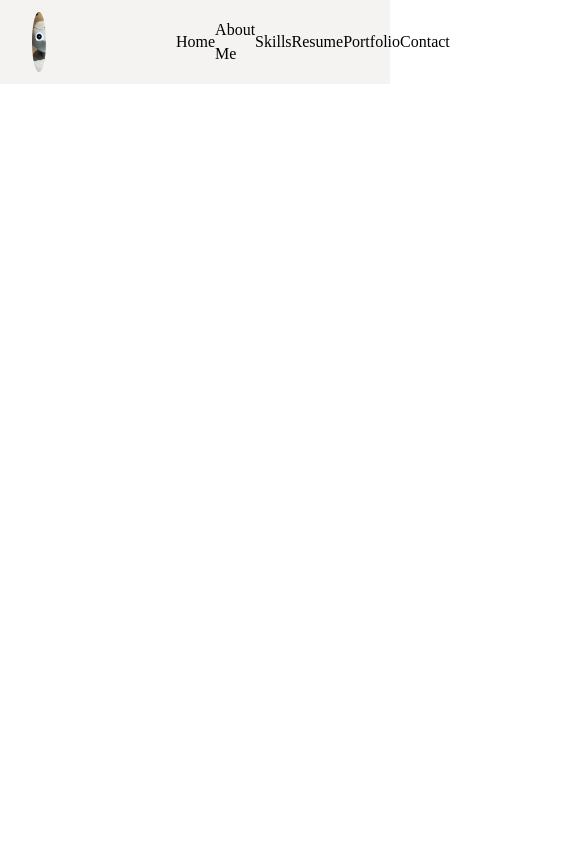
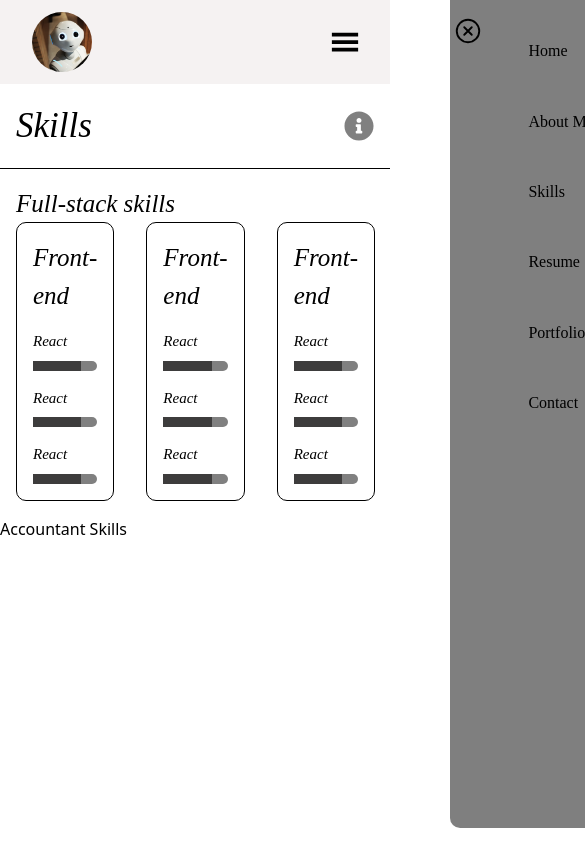
Before and after one commit to Gakiri001/personalPortfolio, a React (Vite) app: page /skills in a window 390 px wide. Shown: the top 844 px of the page, 585 px wide, since content can reach past the window. Built offline with nearby package versions, Linux system fonts and the light colour scheme.

Commit message:
skills listing

```diff
--- a/src/App.jsx
+++ b/src/App.jsx
@@ -2,6 +2,7 @@ import Header from "./components/Header/Header";
 import { BrowserRouter, Route, Routes } from "react-router-dom";
 import Home from "./pages/Home/Home";
 import About from "./pages/About/About";
+import Skills from "./pages/Skills/Skills";
 
 function App() {
   return (
@@ -10,6 +11,7 @@ function App() {
       <Routes>
         <Route path="/" element={<Home />} />
         <Route path="/aboutme" element={<About />} />
+        <Route path="/skills" element={<Skills />} />
       </Routes>
     </BrowserRouter>
   );
--- a/src/components/Header/Header.css
+++ b/src/components/Header/Header.css
@@ -23,6 +23,10 @@
   padding: 0 20px;
   border-radius: 5px;
 }
+.header .header2 .close,
+.header .header2 .hamburger {
+  display: none;
+}
 .header .header2 ul {
   display: flex;
   justify-content: space-between;
@@ -36,9 +40,78 @@
 .header .header2 ul li .link {
   text-decoration: none;
   color: #000;
-  font-family: 'Times New Roman', Times, serif;
+  font-family: "Times New Roman", Times, serif;
 }
 
 .header .header2 ul li .link:hover {
   color: #6d6b6b;
 }
+
+@media screen and (max-width: 44.375em) {
+  .header {
+    justify-content: space-between;
+    width: 100%;
+  }
+  .header .header1 {
+    width: 40%;
+  }
+  .header .header2 {
+    justify-content: flex-end;
+  }
+  .header .header2 .close {
+    width: 30px;
+    height: 30px;
+    background-color: var(--color1);
+    color: black;
+    display: grid;
+    place-content: center;
+    font-size: 30px;
+    border-radius: 50%;
+    position: absolute;
+    left: 0.2rem;
+  }
+  .header .header2 .hamburger {
+    width: 40px;
+    height: 40px;
+    background-color: var(--color1);
+    color: black;
+    font-size: 30px;
+    line-height: 50px;
+    text-align: center;
+    display: grid;
+    place-content: center;
+    border-radius: 50%;
+    cursor: pointer;
+  }
+  .header .header2 .close,
+  .header .header2 .hamburger {
+    display: initial;
+  }
+  .header .header2 ul {
+    position: absolute;
+    padding: 2rem;
+    top: -1rem;
+    right: -280px;
+    width: 220px;
+    height: 100vh;
+    background-color: rgba(0, 0, 0, 0.5);
+    backdrop-filter: blur(1.5px);
+    border-radius: 10px;
+    display: flex;
+    flex-direction: column;
+    justify-content: flex-start;
+    align-items: flex-start;
+    transition: 0.3s ease;
+  }
+  .header .header2.active ul {
+    right: 0;
+  }
+  .header .header2 ul li {
+    padding: 20px 0 20px 40px;
+    margin-left: 0;
+  }
+  .header .header2 ul li .link {
+    padding: 0.2rem 0.4rem;
+    border-radius: 10px;
+  }
+}
--- a/src/components/Header/Header.jsx
+++ b/src/components/Header/Header.jsx
@@ -1,47 +1,68 @@
-import React from "react";
+import React, { useState } from "react";
 import { Link } from "react-router-dom";
 import "./Header.css";
 import logo from "../../assets/tech.jpg";
+import { IoCloseCircleOutline } from "react-icons/io5";
+import { GiHamburgerMenu } from "react-icons/gi";
 
 function Header() {
+  const { menuOpen, setMenuOpen } = useState(false);
+
+  const handleMenuOpen = () => {
+    // setMenuOpen(true);
+    console.log("open");
+
+  };
+
+  const handleMenuClose = () => {
+    setMenuOpen(false);
+  };
+  console.log("Hello");
+
   return (
     <div className="header">
       <div className="header1">
         <img src={logo} alt="Image about tech" />
       </div>
-      <div className="header2">
+      <div className={`header2 ${menuOpen ? "active" : ""}`}>
         <ul>
+          <div id="menu-close" className="close" onClick={handleMenuClose}>
+            <IoCloseCircleOutline />
+          </div>
           <li>
-            <Link className="link" to="">
+            <Link onClick={handleMenuClose} className="link" to="">
               Home
             </Link>
           </li>
           <li>
-            <Link className="link" to="/aboutme">
+            <Link onClick={handleMenuClose} className="link" to="/aboutme">
               About Me
             </Link>
           </li>
           <li>
-            <Link className="link" to="">
+            <Link onClick={handleMenuClose} className="link" to="/skills">
               Skills
             </Link>
           </li>
           <li>
-            <Link className="link" to="">
+            <Link onClick={handleMenuClose} className="link" to="">
               Resume
             </Link>
           </li>
           <li>
-            <Link className="link" to="">
+            <Link onClick={handleMenuClose} className="link" to="">
               Portfolio
             </Link>
           </li>
           <li>
-            <Link className="link" to="">
+            <Link onClick={handleMenuClose} className="link" to="">
               Contact
             </Link>
           </li>
         </ul>
+        <div id="menu-btn" className="hamburger" onClick={handleMenuOpen}>
+          <GiHamburgerMenu />
+        </div>
       </div>
     </div>
   );
--- /dev/null
+++ b/src/pages/Skills/Skills.css
@@ -0,0 +1,72 @@
+.skills {
+}
+.skills .skillsHeader {
+  display: flex;
+  justify-content: space-between;
+  align-items: center;
+  border-bottom: solid 1px black;
+  height: 10vh;
+  padding: 1rem;
+}
+.skills .skillsHeader h2 {
+  font-size: 35px;
+  font-weight: lighter;
+  font-style: italic;
+  font-family: "Times New Roman", Times, serif;
+}
+.skills .skillsHeader .skillIcon {
+  font-size: 30px;
+  color: gray;
+}
+.skills section .fullstack {
+  padding: 1rem;
+}
+.skills section .fullstack h2 {
+  font-size: 25px;
+  font-weight: lighter;
+  font-style: italic;
+  font-family: "Times New Roman", Times, serif;
+}
+.skills section .fullstack .fullstackDetails {
+  display: flex;
+  justify-content: space-between;
+  align-items: center;
+  gap: 2rem;
+}
+.skills section .fullstack .fullstackDetails .frontend {
+  border: 1px solid black;
+  border-radius: 10px;
+  width: 40%;
+  padding: 1rem;
+  display: flex;
+  flex-direction: column;
+  row-gap: 1rem;
+}
+.skills section .fullstack .fullstackDetails .frontend h3 {
+  font-size: 25px;
+  font-weight: lighter;
+  font-style: italic;
+  font-family: "Times New Roman", Times, serif;
+}
+.skills section .fullstack .fullstackDetails .frontend div {
+  display: flex;
+  flex-direction: column;
+  row-gap: 0.5rem;
+}
+.skills section .fullstack .fullstackDetails .frontend div p {
+  font-size: 15px;
+  font-weight: lighter;
+  font-style: italic;
+  font-family: "Times New Roman", Times, serif;
+}
+.skills section .fullstack .fullstackDetails .frontend .skillbg {
+  width: 100%;
+  background-color: gray;
+  height: 10px;
+  border-radius: 10px;
+}
+.skills section .fullstack .fullstackDetails .frontend .skillbg .skillonTopDiv {
+  width: 75%;
+  background-color: rgb(61, 60, 60);
+  height: 10px;
+}
--- /dev/null
+++ b/src/pages/Skills/Skills.jsx
@@ -0,0 +1,89 @@
+import React from "react";
+import { FaInfoCircle } from "react-icons/fa";
+import "./Skills.css";
+
+function Skills() {
+  return (
+    <div className="skills">
+      <div className="skillsHeader">
+        <h2>Skills</h2>
+        <FaInfoCircle className="skillIcon" />
+      </div>
+      <section>
+        <div className="fullstack">
+          <h2>Full-stack skills</h2>
+          <div className="fullstackDetails">
+            <div className="frontend">
+              <h3>Front-end </h3>
+              <div>
+                <p>React</p>
+                <div className="skillbg">
+                  <div className="skillonTopDiv"></div>
+                </div>
+              </div>
+              <div>
+                <p>React</p>
+                <div className="skillbg">
+                  <div className="skillonTopDiv"></div>
+                </div>
+              </div>
+              <div>
+                <p>React</p>
+                <div className="skillbg">
+                  <div className="skillonTopDiv"></div>
+                </div>
+              </div>
+            </div>
+            <div className="frontend">
+              <h3>Front-end </h3>
+              <div>
+                <p>React</p>
+                <div className="skillbg">
+                  <div className="skillonTopDiv"></div>
+                </div>
+              </div>
+              <div>
+                <p>React</p>
+                <div className="skillbg">
+                  <div className="skillonTopDiv"></div>
+                </div>
+              </div>
+              <div>
+                <p>React</p>
+                <div className="skillbg">
+                  <div className="skillonTopDiv"></div>
+                </div>
+              </div>
+            </div>
+            <div className="frontend">
+              <h3>Front-end </h3>
+              <div>
+                <p>React</p>
+                <div className="skillbg">
+                  <div className="skillonTopDiv"></div>
+                </div>
+              </div>
+              <div>
+                <p>React</p>
+                <div className="skillbg">
+                  <div className="skillonTopDiv"></div>
+                </div>
+              </div>
+              <div>
+                <p>React</p>
+                <div className="skillbg">
+                  <div className="skillonTopDiv"></div>
+                </div>
+              </div>
+            </div>
+          </div>
+        </div>
+        <div className="accountant">
+          <h2>Accountant Skills</h2>
+        </div>
+      </section>
+    </div>
+  );
+}
+
+export default Skills;
```
Also changed, not shown: src/pages/About/About.css (+14 -14 lines), src/pages/About/About.jsx (+31 -17 lines), src/pages/Home/Home.css (+4 -4 lines).
